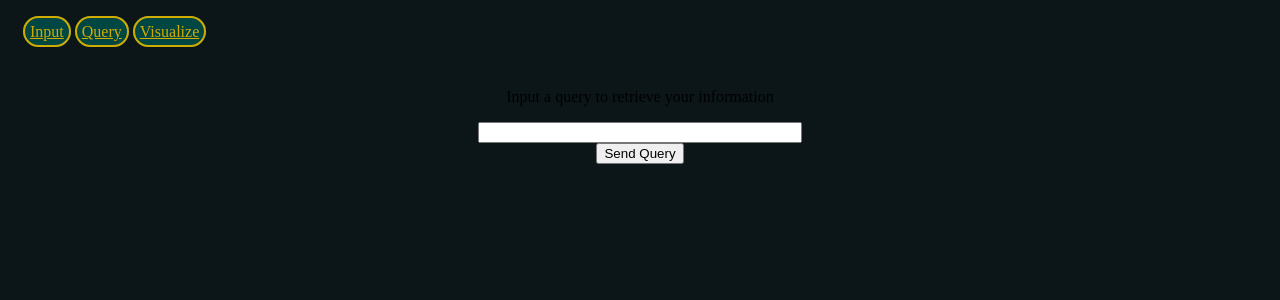
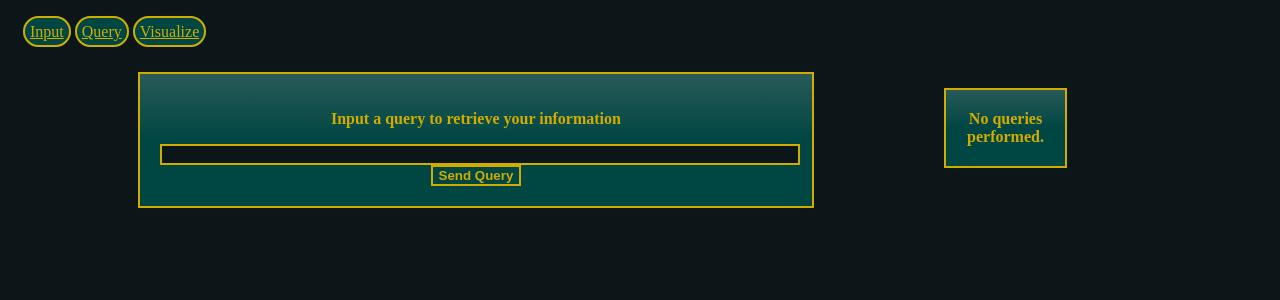
Before and after one commit to primepiplup/TaPAS, a SvelteKit app in the folder client/: page /query in a window 1280 px wide. Shown: the top 300 px of the page. Built offline with nearby package versions, Linux system fonts and the light colour scheme.

Commit message:
query page slighty more pretty

```diff
--- a/client/src/routes/query/+page.svelte
+++ b/client/src/routes/query/+page.svelte
@@ -1,4 +1,5 @@
 <script lang='ts'>
+  import Result from "./result.svelte";
   let datapoints: {timestamp: string, data: string, tags: string[]}[];
   let value: string;
 
@@ -18,42 +19,80 @@
 
 </script>
 
-<div>
-  <p>Input a query to retrieve your information</p>
-  <input type="text" class="center" bind:value on:keydown={e => { if(e.key == "Enter") {sendQuery()} } }>
+<div class="container">
+  <div class="inputfield">
+    <p class="text">Input a query to retrieve your information</p>
+    <input type="text" class="form" bind:value on:keydown={e => { if(e.key == "Enter") {sendQuery()} } }>
     <br/>
-  <button on:click={ sendQuery } class="center">Send Query</button>
+    <button on:click={ sendQuery } class="request">Send Query</button>
   </div>
 
   <div>
     {#if datapoints}
       {#each datapoints as datapoint}
-      <div>
-        <span class="timestamp">{datapoint.timestamp}</span>
-        <span class="data">{datapoint.data}</span>
-        {#each datapoint.tags as tag}
-          <span class="tag">+{tag}&nbsp</span>
+        <Result datapoint={datapoint} />
       {/each}
+    {:else}
+      <p class="field">No queries performed.</p>
+    {/if}
   </div>
-    {/each}
-  {/if}
 </div>
 
 <style>
+  .container {
+    display: flex;
+    justify-content: space-evenly;
+    padding-top: 1em;
+  }
+
   div {
-    padding-top: 1em;
     text-align: center;
   }
 
   input {
-    width: 25%;
+    width: 100%;
   }
 
-  .data {
+  .request {
+    color: #D1AC00;
+    background-color: #004643;
+    border-top: 0px solid #D1AC00;
+    border: 2px solid #D1AC00;
     font-weight: bold;
   }
 
-  .tag {
-    font-style: italic;
+  .request:hover {
+    color: #FAF4D3;
+  }
+
+  .form {
+    background-color: #0C1618;
+    border: 2px solid #D1AC00;
+    text-align: center;
+    color: #FAF4D3;
+    font-weight: bold;
+  }
+  .inputfield {
+    background: linear-gradient(180deg, #285a58 0%, #004643 50%);
+    border: 2px solid #D1AC00;
+    padding: 20px;
+    width: 40%;
+    flex: 0 0 50%;
+  }
+
+  .field {
+    background: linear-gradient(180deg, #285a58 0%, #004643 50%);
+    border: 2px solid #D1AC00;
+    padding: 20px;
+    width: 40%;
+    flex: 0 0 1;
+    color: #D1AC00;
+    font-weight: bold;
+  }
+
+
+  .text {
+    color: #D1AC00;
+    font-weight: bold;
   }
 </style>
```
Lines whose indentation alone changed are shown as unchanged.
